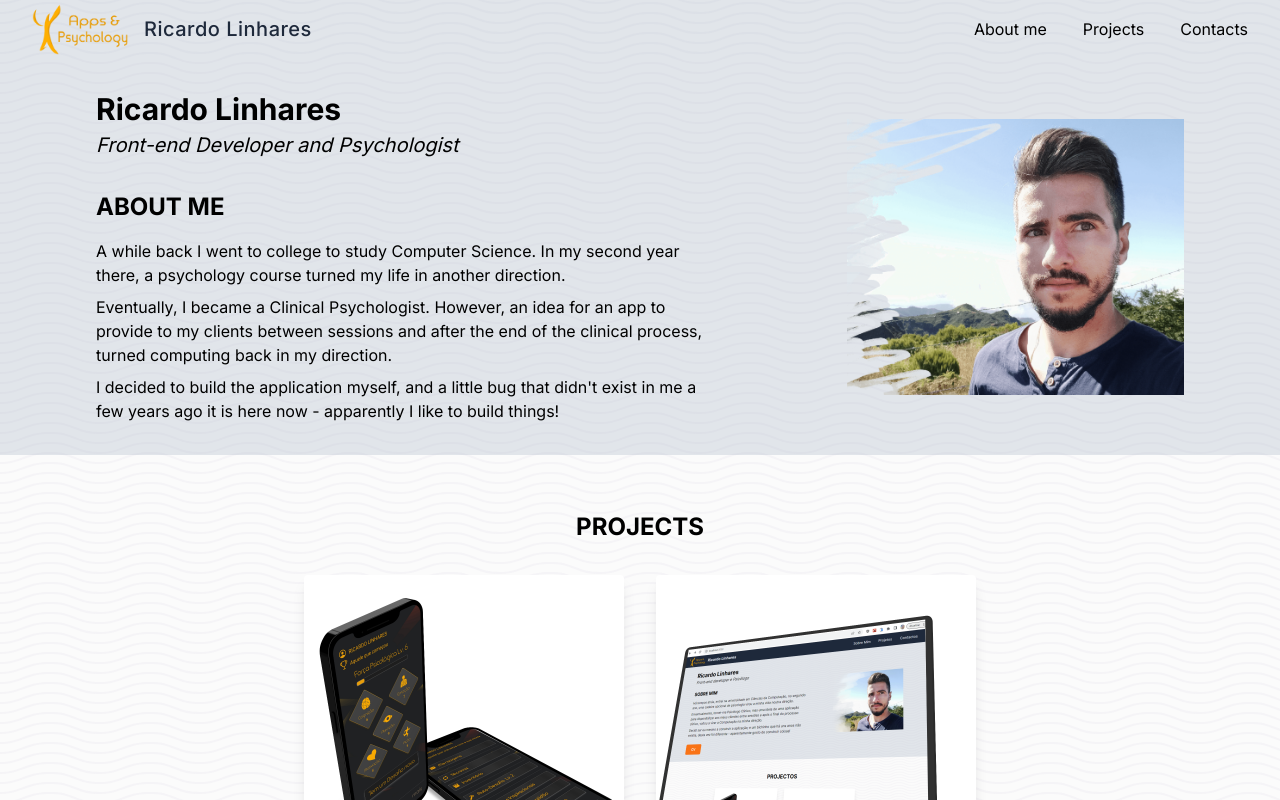
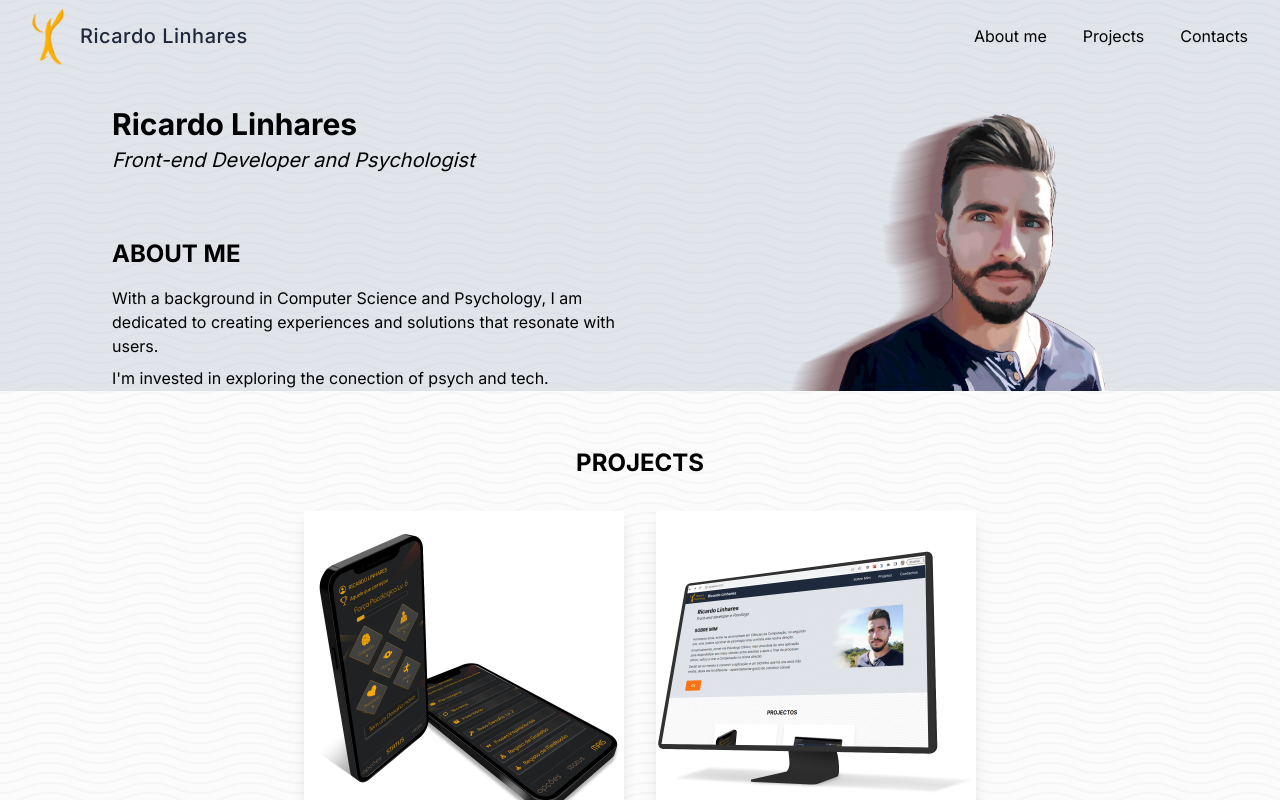
Before and after one commit to genaiPT/portfolio, a Next.js app: page / in a window 1280 px wide. Shown: the top 800 px of the page. Built offline with nearby package versions, Linux system fonts and the light colour scheme.

Commit message:
hero img and text, and logo changed

```diff
--- a/src/app/page.tsx
+++ b/src/app/page.tsx
@@ -92,29 +92,19 @@ export default function Home() {
       <ModalContacts open={openModalContacts} handleModal={handleModalContacts} />
       <div className="overflow-hidden overflow-x-hidden ">
         <main className="flex min-h-screen flex-col items-center justify-between pb-8 ">
-          <section className="bg-slate-400 bg-opacity-25  w-full px-10 md:px-24 pt-8 pb-8 flex flex-col md:flex-row gap-8 lg:gap-32 justify-center items-center  ">
-            <div className="flex flex-col gap-6">
+          <section className="bg-slate-400 bg-opacity-25  w-full px-12 md:px-28 pt-8  flex flex-col md:flex-row gap-8 lg:gap-32 justify-center items-center  ">
+            <div className="flex flex-col gap-6 ">
               <div ref={sobreMim} className="flex flex-col" id="sobre">
                 <h1 className="text-3xl font-bold mb-1">Ricardo Linhares</h1>
-                <h3 className="text-xl italic mb-2">{text[language].title}</h3>
+                <h3 className="text-xl italic mb-10">{text[language].title}</h3>
               </div>
               <div>
                 <h3 className="text-2xl font-bold mb-4">{text[language].nav.sobre.toUpperCase()}</h3>
                 <div className="flex  flex-col gap-y-2">
                   <p>{text[language].p1}</p>
                   <p>{text[language].p2}</p>
-                  <p>{text[language].p3}</p>
+                  {/*  <p>{text[language].p3 }</p> */}
                 </div>
-                {/*      <div className="mt-8 ">
-                  <Link href={"/"} target="_blank">
-                    <button
-                      className="hover:shadow-sm hover:bg-opacity-90 rounded-md bg-orange-500 py-3 px-8 text-base font-semibold text-white outline-none"
-                      type="button"
-                    >
-                      CV
-                    </button>
-                  </Link>
-                </div> */}
               </div>
             </div>
             <div className="">
--- a/src/components/navigation/navi/Logo.tsx
+++ b/src/components/navigation/navi/Logo.tsx
@@ -25,7 +25,7 @@ const Logo = () => {
         src="logo.png"
         alt="Ricardo Linhares Apps & Psicologia"
         title="Ricardo Linhares"
-        className="inline-block  w-24 mr-4 "
+        className="inline-block  w-8 my-1 mr-4 "
       />
       <p className="title hidden  sm:flex text-slate-800 font-medium">Ricardo Linhares</p>
     </Link>
--- a/src/data/text.json
+++ b/src/data/text.json
@@ -28,9 +28,8 @@
   },
   "en": {
     "title": "Front-end Developer and Psychologist",
-    "p1": "A while back I went to college to study Computer Science. In my second year there, a psychology course turned my life in another direction.",
-    "p2": "Eventually, I became a Clinical Psychologist. However, an idea for an app to provide to my clients between sessions and after the end of the clinical process, turned computing back in my direction.",
-    "p3": "I decided to build the application myself, and a little bug that didn't exist in me a few years ago it is here now - apparently I like to build things!",
+    "p1": "With a background in Computer Science and Psychology, I am dedicated to creating experiences and solutions that resonate with users.",
+    "p2": "I'm invested in exploring the conection of psych and tech.",
     "card1sub": "Android app. The main functionality is to complete daily psychological challenges, track progress, and unlock new content.",
     "card2title": "This site",
     "card2sub": "The goal was to quickly build something to serve as a portfolio and to use other technologies I have been learning.",
```
Also changed, not shown: public/logo.png, public/ricardo-linhares.png.
